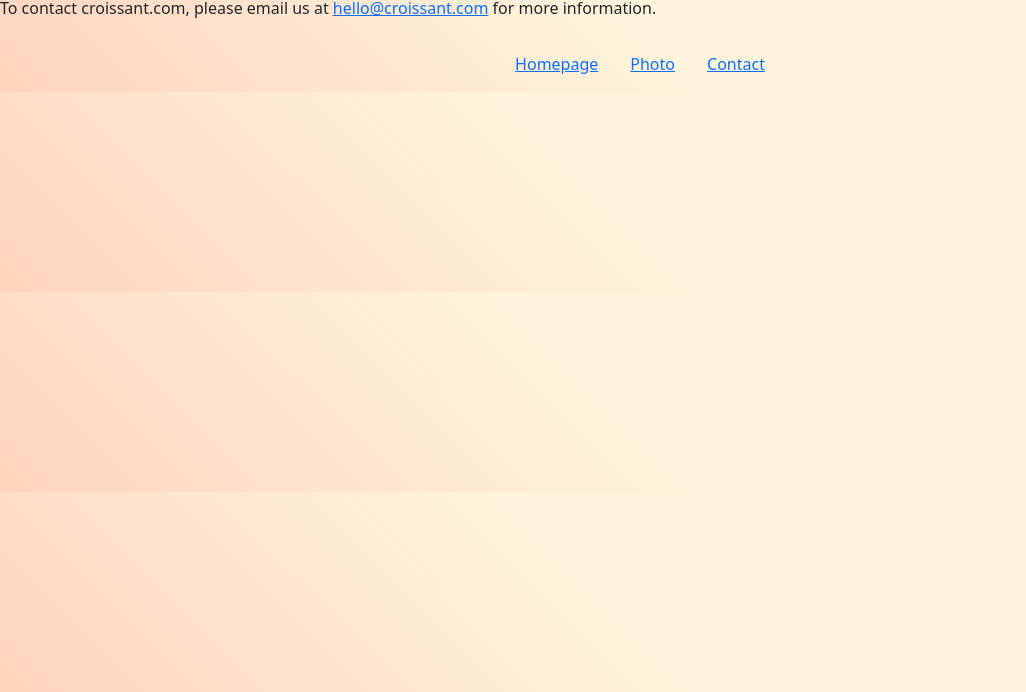
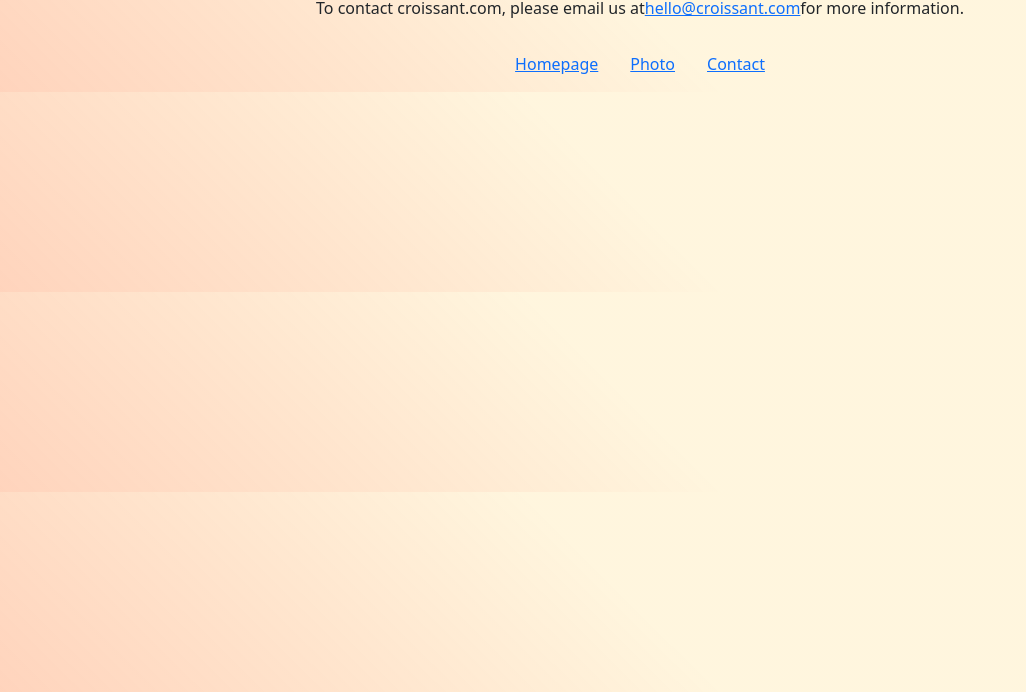
Before and after one commit to MyLanNguyen999/week3-responsive-multiple-page-hosting, a plain HTML site: page contact.html in a window 1280 px wide. Shown: the part 108-800 px from the top of the page, without its empty margins (0-1026 px from the left). Drawn offline with nearby package versions, Linux system fonts and the light colour scheme.

Commit message:
text center

```diff
--- a/contact.html
+++ b/contact.html
@@ -16,7 +16,8 @@
 <body>
     <h1 class="d-flex justify-content-center mt-5"> Contact Us</h1>
 
-    <p>To contact croissant.com, please email us at <a href="mailto:hello@croissant.com">hello@croissant.com</a> for
+    <p class="d-flex justify-content-center">To contact croissant.com, please email us at <a href="mailto:hello@croissant.com">hello@croissant.com</a>
+        for
         more information. </p>
     <div class="container">
         <div class="row ">
```
